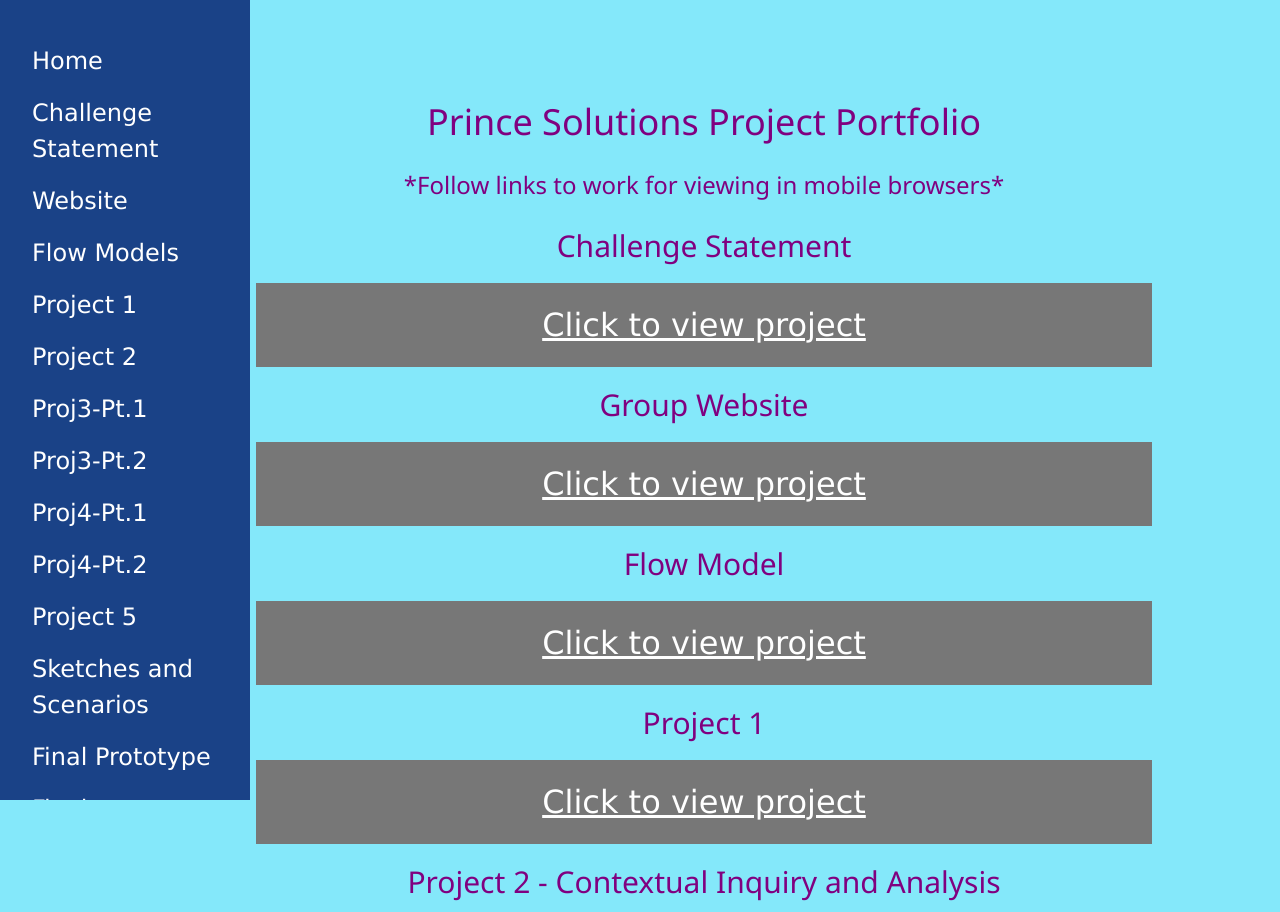
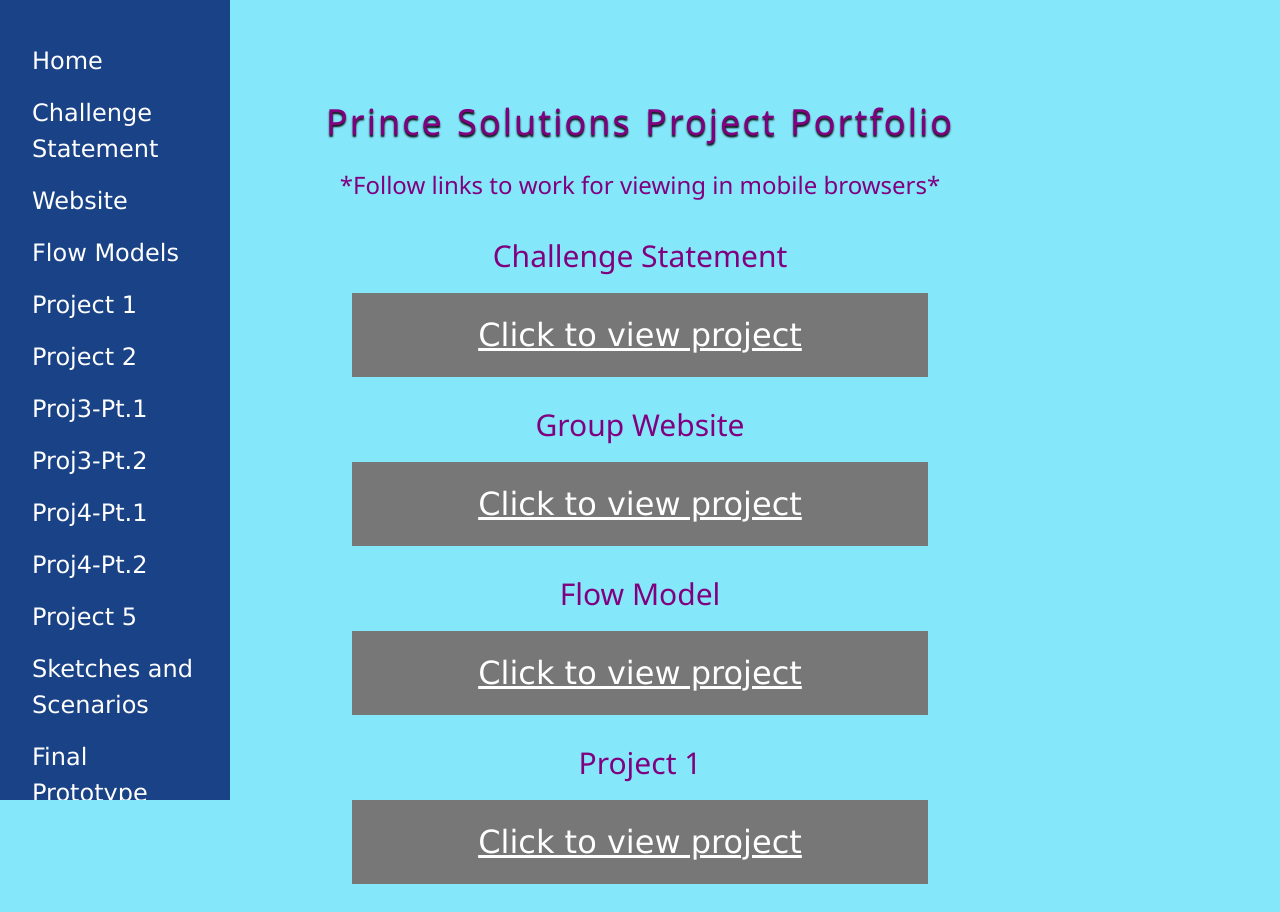
Before and after one commit to joshwmay/PrinceSolutions, a plain HTML site: page public/index.html in a window 1280 px wide. Shown: the top 912 px of the page. Drawn offline with nearby package versions, Linux system fonts and the light colour scheme.

Commit message:
Update styles.css

```diff
--- a/public/css/styles.css
+++ b/public/css/styles.css
@@ -5,8 +5,16 @@ h1 {
   justify-content: center;
   align-items: center;
   padding: 2.5px;
-  font-size: 45px;
   padding-top: 85px;
+  text-shadow: .05px 2px 2px black;
+  font-family: "Arial Black", Gadget, sans-serif;
+  font-size: 50px;
+  letter-spacing: 2px;
+  word-spacing: 2px;
+  font-weight: normal;
+  text-decoration: none;
+  font-variant: normal;
+  text-transform: none;
 }
 h2 {
   display: flex;
@@ -53,12 +61,21 @@ a {
   margin-bottom: 10px;
 }
 
+
+
+button.collapse {
+  width: 50%;
+}
+
 button:hover{
   cursor:pointer;
 }
 
 button {
-  text-size: 30px;
+  display: flex;
+  justify-content: center;
+  align-self: center;
+  font-size: 30px;
   text-decoration: underline;
 }
 
@@ -103,10 +120,10 @@ iframe {
 
 #mySidebar {
   z-index: 3;
-  width: 250px;
+  width: 230px;
   color: white;
   background-color: #1a4287;
-  margin-right: 20%;
+  padding-right: 25px;
 
 }
 
@@ -152,8 +169,16 @@ iframe {
   background-color: #deac2f;
 }
 .wrapper {
+  display: flex;
+  flex-direction: column;
+  justify-content: center;
+  align-content: center;
   background: #84e8fa;
   min-height: 100%;
   width: 90%;
-  padding-left: 20%;
 }
+
+#portfolio {
+  display: flex;
+  justify-content: center;
+}
```
